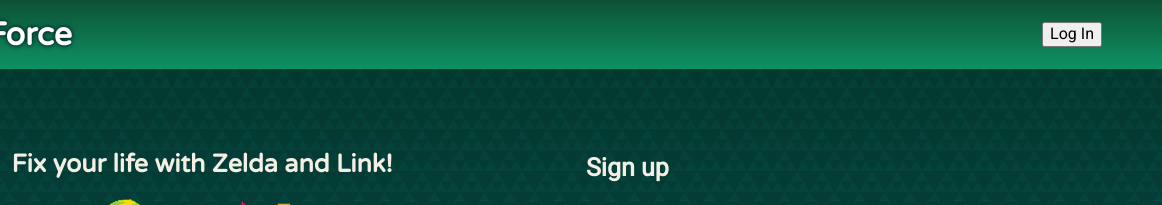
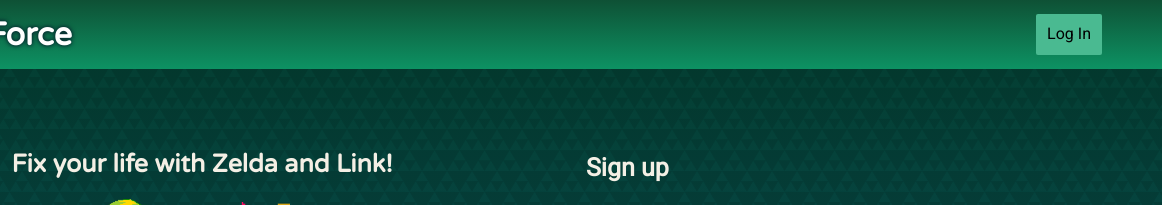
Before and after one commit to Lunadork/tryforce_habit_tracker, a website: page client/index.html in a window 1280 px wide. Shown: the top 205 px of the page, 118-1280 px from the left. Drawn offline with Linux system fonts and the light colour scheme.

Commit message:
log in button fix

```diff
--- a/client/index.html
+++ b/client/index.html
@@ -26,7 +26,7 @@
       <h1 class="header--title">
         <img src="./images/triforce40.png" class="header--image" />Try Force
       </h1>
-      <button class="btn--log">Log In</button>
+      <button class="btn btn--log">Log In</button>
     </header>
     <main>
       <section class="hero">
```
